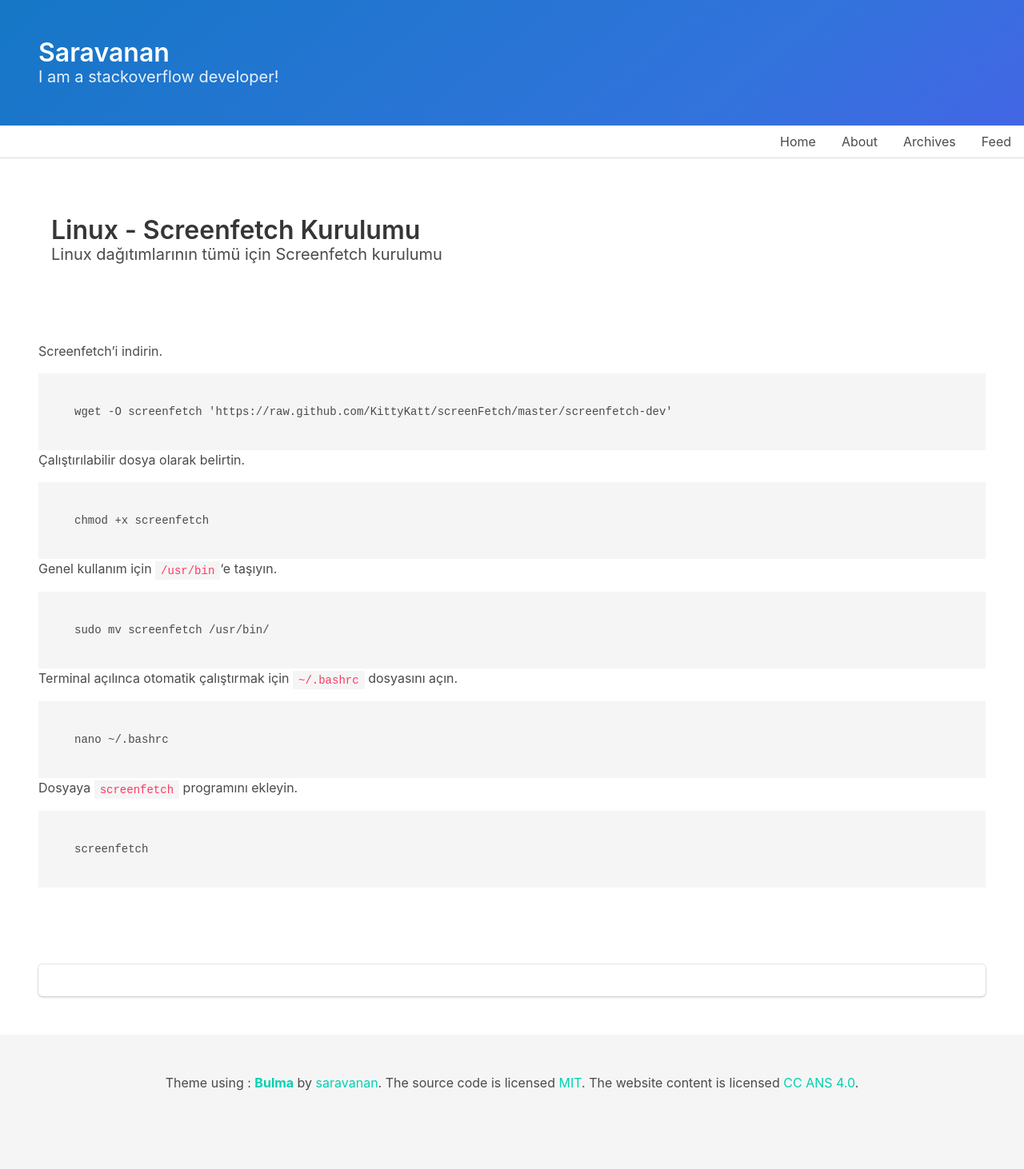
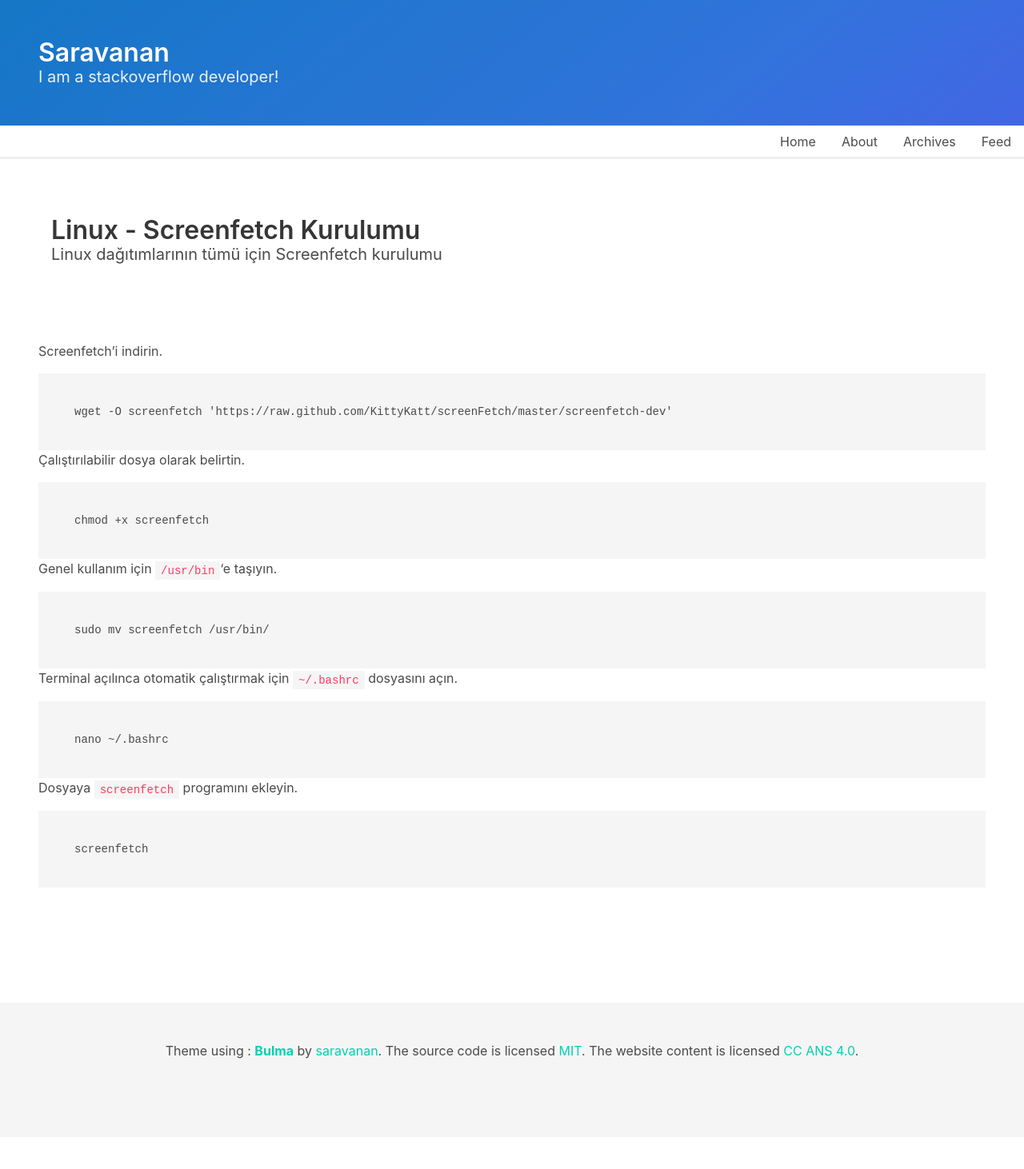
Before and after one commit to saravanaram/saravanaram.github.io, a Jekyll site: the page built from _posts/2016-01-28-linux-screenfetch-kurulumu.md, in a window 1280 px wide. Shown: the whole page at 80% size. Built offline with Jekyll 4.4.1, drawn with Linux system fonts in a browser that asks for light colours; after the commit the page ends 1422 px from its top, so only the background shows below that.

Commit message:
Update post.html

```diff
--- a/_layouts/post.html
+++ b/_layouts/post.html
@@ -86,10 +86,10 @@ layout: default
         {% endif %} -->
 
         {% if page.comments %}
-        <div class="box">
+       <!-- <div class="box">
             <div id="disqus_thread"></div>
             <noscript>Please enable JavaScript to view the <a href="https://disqus.com/?ref_noscript">comments powered by Disqus.</a></noscript>
-        </div>
+        </div> -->
         {% endif %}
     </div>
 </div>
```
